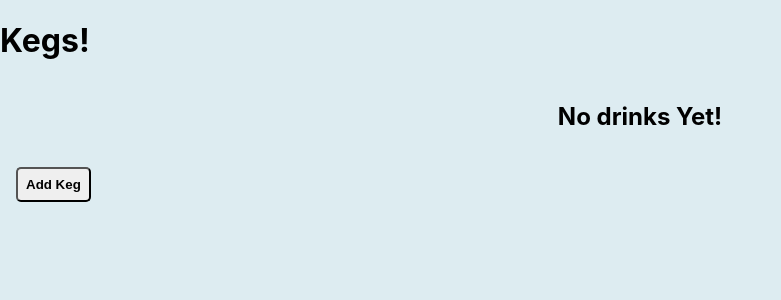
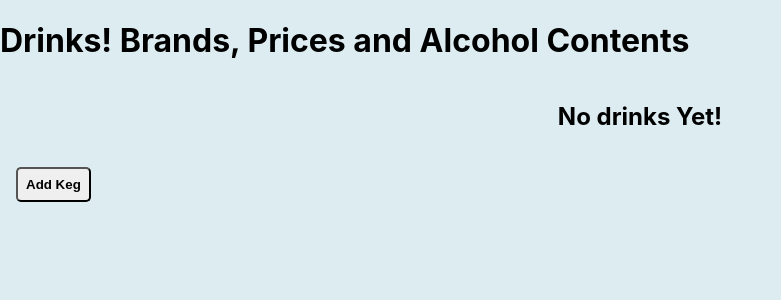
Before and after one commit to nkhakwan/reduxBasedWednesdayProject, a React (Create React App) app: page / in a window 1280 px wide. Shown: the top 300 px of the page, without its empty margins (0-781 px from the left). Built offline with nearby package versions, Linux system fonts and the light colour scheme.

Commit message:
changes that added a detail button and detail function inside kegList that is partially functioning

```diff
--- a/src/components/KegControl.js
+++ b/src/components/KegControl.js
@@ -42,7 +42,12 @@ export default class KegControl extends Component {
     })
   }
 
-
+  detail = (id) => {
+    const newItem = this.state.masterKegList.filter(keg => keg.id === id)
+    console.log(id);
+    console.log(newItem);
+    this.setState({ detail: true });
+  }
 
   render() {
     let currentlyVisibleState = null;
@@ -51,7 +56,8 @@ export default class KegControl extends Component {
       currentlyVisibleState = <NewKeg onNewKegCreation={this.onNewKegCreation} />
       buttonText = "cancel";
     } else if (!this.state.formVisibleOnPage) {
-      currentlyVisibleState = <KegList kegList={this.state.masterKegList} buy={this.buy} stock={this.stock} />;
+      currentlyVisibleState = <KegList kegList={this.state.masterKegList} buy={this.buy} detail={this.detail} />;
+
       buttonText = "Add Keg";
     }
     return (
--- a/src/components/KegList.js
+++ b/src/components/KegList.js
@@ -1,10 +1,10 @@
 import React from 'react'
 
 export default function KegList(props) {
-  const { kegList, buy, stock } = props
+  const { kegList, buy, detail } = props
   return (
     <>
-      <h1>Kegs! </h1>
+      <h1>Drinks! Brands, Prices and Alcohol Contents </h1>
       <div className="keg-container">
         {kegList.length > 0 ? kegList.map(keg => (
           <div className="keg-box" key={keg.id}>
@@ -12,12 +12,13 @@ export default function KegList(props) {
             <div>
               <h3>{keg.name}</h3>
               <p className="brand"><strong>Brand:</strong><br /> {keg.brand}</p>
-              <h4> <strong>Cost of Pint:</strong> ${keg.price}</h4>
-              <h5><strong>Stock:</strong> {keg.quantity > 0 ? keg.quantity : <strong>Out of stock</strong>}</h5>
+              <h4> <strong>Pint Price:</strong> ${keg.price}</h4>
+              <h5><strong>Pints Available:</strong> {keg.quantity > 0 ? keg.quantity : <strong>Out of stock</strong>}</h5>
               <h5><strong>Alcohol Contents:</strong> {keg.content}</h5>
             </div>
             <div className="buttons">
               {keg.quantity > 0 ? <button className="buy" onClick={() => buy(keg.id)}>buy</button> : <button className="buy" onClick={() => buy(keg.id)} disabled>buy</button>}
+              {keg.quantity > 0 ? <button className="buy" onClick={() => detail(keg.id)}>Product Details</button> : <button className="buy" onClick={() => detail(keg.id)} disabled>detail</button>}
             </div>
           </div>
         )
```
